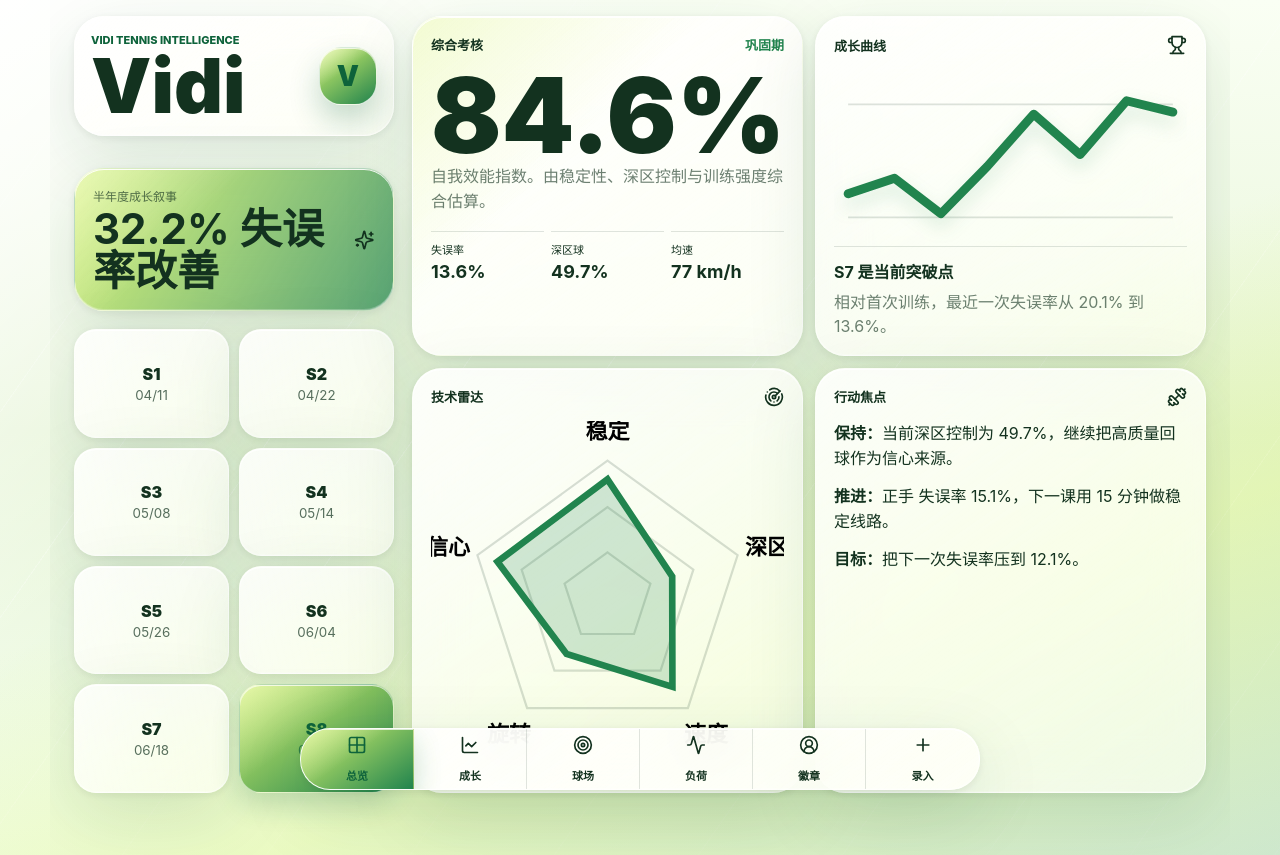
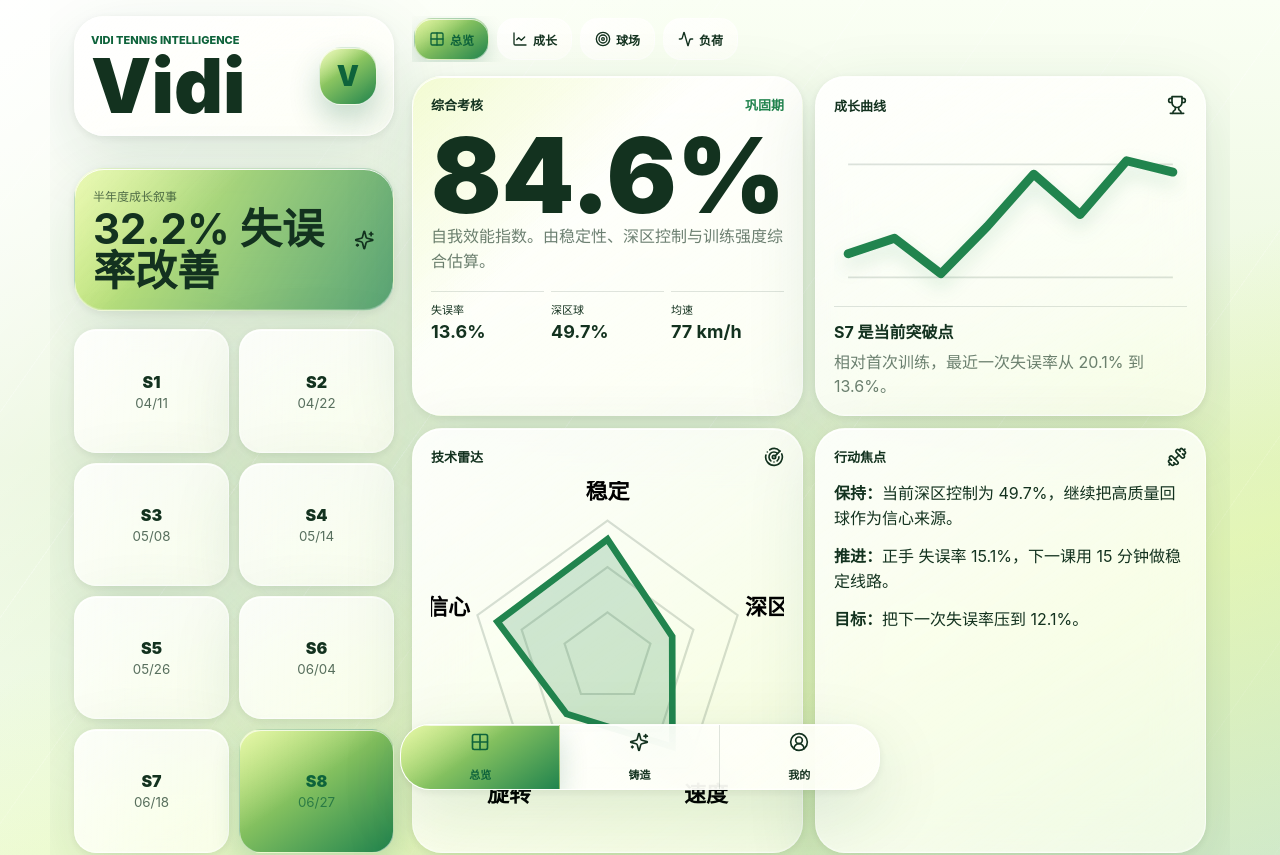
Before and after one commit to ChivaLryCieux/Vidi, a React (Vite) app: page / in a window 1280 px wide. Shown: the top 855 px of the page. Built offline with nearby package versions, Linux system fonts and the light colour scheme.

Commit message:
页面布局优化

```diff
--- a/src/main.tsx
+++ b/src/main.tsx
@@ -162,17 +162,24 @@ const baseMetrics = rawSessions.map(buildMetric);
 
 const navItems = [
   { id: "overview", label: "总览", icon: Grid2X2 },
-  { id: "growth", label: "成长", icon: LineChart },
-  { id: "court", label: "球场", icon: Target },
-  { id: "load", label: "负荷", icon: Activity },
-  { id: "badges", label: "徽章", icon: CircleUserRound },
-  { id: "input", label: "录入", icon: Plus },
+  { id: "mint", label: "铸造", icon: Sparkles },
+  { id: "mine", label: "我的", icon: CircleUserRound },
 ] as const;
 
 type ViewId = (typeof navItems)[number]["id"];
 
+const overviewSubTabs = [
+  { id: "overview", label: "总览", icon: Grid2X2 },
+  { id: "growth", label: "成长", icon: LineChart },
+  { id: "court", label: "球场", icon: Target },
+  { id: "load", label: "负荷", icon: Activity },
+] as const;
+
+type OverviewSubView = (typeof overviewSubTabs)[number]["id"];
+
 function App() {
   const [view, setView] = React.useState<ViewId>("overview");
+  const [subView, setSubView] = React.useState<OverviewSubView>("overview");
   const [selected, setSelected] = React.useState(baseMetrics.length - 1);
   const [manualSessions, setManualSessions] = React.useState<SessionMetric[]>([]);
   const metrics = [...baseMetrics, ...manualSessions];
@@ -236,6 +243,8 @@ function App() {
         <div className="mark" aria-label="Vidi mark">V</div>
       </header>
 
+      {view === "overview" && (
+        <>
           <section className="hero-strip">
             <div>
               <span>半年度成长叙事</span>
@@ -243,16 +252,32 @@ function App() {
             </div>
             <Sparkles size={28} />
           </section>
-
           <SessionRail metrics={metrics} selected={selected} onSelect={setSelected} />
+        </>
+      )}
 
       <section className="view-frame">
-        {view === "overview" && <Overview current={current} first={first} latest={latest} metrics={metrics} />}
-        {view === "growth" && <Growth metrics={metrics} selected={selected} onSelect={setSelected} />}
-        {view === "court" && <CourtView current={current} />}
-        {view === "load" && <LoadView current={current} metrics={metrics} />}
-        {view === "badges" && <BadgeView />}
-        {view === "input" && <InputView onAdd={addManualSession} latest={latest} />}
+        {view === "overview" && (
+          <>
+            <div className="sub-tabs" aria-label="总览子导航">
+              {overviewSubTabs.map((tab) => {
+                const Icon = tab.icon;
+                return (
+                  <button key={tab.id} className={subView === tab.id ? "active" : ""} onClick={() => setSubView(tab.id)} type="button">
+                    <Icon size={16} />
+                    <span>{tab.label}</span>
+                  </button>
+                );
+              })}
+            </div>
+            {subView === "overview" && <Overview current={current} first={first} latest={latest} metrics={metrics} />}
+            {subView === "growth" && <Growth metrics={metrics} selected={selected} onSelect={setSelected} />}
+            {subView === "court" && <CourtView current={current} />}
+            {subView === "load" && <LoadView current={current} metrics={metrics} />}
+          </>
+        )}
+        {view === "mint" && <MintView onAdd={addManualSession} latest={latest} />}
+        {view === "mine" && <MineView />}
       </section>
 
       <nav className="bottom-nav" aria-label="主导航">
@@ -464,69 +489,6 @@ function LoadView({ current, metrics }: { current: SessionMetric; metrics: Sessi
   );
 }
 
-function BadgeView() {
-  const [badges, setBadges] = React.useState<TimestampBadge[]>(readBadges);
-  const latest = badges[0];
-
-  React.useEffect(() => {
-    try {
-      localStorage.setItem(badgeStorageKey, JSON.stringify(badges));
-    } catch {
-      // Local persistence can be disabled by the host webview.
-    }
-  }, [badges]);
-
-  function addBadge() {
-    const timestamp = Date.now();
-    setBadges((items) => [{ id: `${timestamp}-${items.length}`, timestamp }, ...items].slice(0, 80));
-  }
-
-  return (
-    <div className="grid-view">
-      <Card className="badge-studio wide-card">
-        <div className="card-title">
-          <span>时间戳圆形徽章</span>
-          <CircleUserRound size={20} />
-        </div>
-        <div className="badge-studio-body">
-          <div className="badge-preview">
-            {latest ? <BadgeMark badge={latest} /> : <span className="badge-placeholder" aria-hidden="true" />}
-          </div>
-          <div className="badge-actions">
-            <strong>{latest ? `#${latest.timestamp}` : "新徽章"}</strong>
-            <p className="muted">{latest ? formatMoment(latest.timestamp) : "等待时间签名"}</p>
-            <button type="button" onClick={addBadge}>
-              <Plus size={20} />
-              <span>生成徽章</span>
-            </button>
-          </div>
-        </div>
-      </Card>
-      <Card className="wide-card">
-        <div className="card-title">
-          <span>本地徽章库</span>
-          <span>{badges.length} 枚</span>
-        </div>
-        {badges.length ? (
-          <div className="badge-grid" aria-label="本地生成徽章">
-            {badges.map((badge) => (
-              <figure key={badge.id} className="badge-tile">
-                <BadgeMark badge={badge} />
-                <figcaption>
-                  <strong>{new Date(badge.timestamp).toLocaleTimeString("zh-CN", { hour: "2-digit", minute: "2-digit", second: "2-digit" })}</strong>
-                  <span>{new Date(badge.timestamp).toLocaleDateString("zh-CN")}</span>
-                </figcaption>
-              </figure>
-            ))}
-          </div>
-        ) : (
-          <p className="muted">当前设备还没有保留的徽章。</p>
-        )}
-      </Card>
-    </div>
-  );
-}
-
 function InputView({ onAdd, latest }: { onAdd: (form: FormData) => void; latest: SessionMetric }) {
   return (
     <div className="grid-view">
@@ -572,6 +534,80 @@ function InputView({ onAdd, latest }: { onAdd: (form: FormData) => void; latest:
           <span>Ready</span>
         </div>
         <p className="muted">当前版本用表单模拟用户输入。后续可将同一数据模型接入 Tauri 文件读取、手机端传感器、CSV 导入或云端账号同步。</p>
+      </Card>
+    </div>
+  );
+}
+
+function MintView({ onAdd, latest }: { onAdd: (form: FormData) => void; latest: SessionMetric }) {
+  const [badges, setBadges] = React.useState<TimestampBadge[]>(readBadges);
+
+  React.useEffect(() => {
+    try {
+      localStorage.setItem(badgeStorageKey, JSON.stringify(badges));
+    } catch {
+      // Local persistence can be disabled by the host webview.
+    }
+  }, [badges]);
+
+  function addBadge() {
+    const timestamp = Date.now();
+    setBadges((items) => [{ id: `${timestamp}-${items.length}`, timestamp }, ...items].slice(0, 80));
+  }
+
+  const latestBadge = badges[0];
+
+  return (
+    <div className="grid-view">
+      <InputView onAdd={onAdd} latest={latest} />
+      <Card className="badge-studio wide-card">
+        <div className="card-title">
+          <span>时间戳徽章铸造</span>
+          <Sparkles size={20} />
+        </div>
+        <div className="badge-studio-body">
+          <div className="badge-preview">
+            {latestBadge ? <BadgeMark badge={latestBadge} /> : <span className="badge-placeholder" aria-hidden="true" />}
+          </div>
+          <div className="badge-actions">
+            <strong>{latestBadge ? `#${latestBadge.timestamp}` : "新徽章"}</strong>
+            <p className="muted">{latestBadge ? formatMoment(latestBadge.timestamp) : "等待时间签名"}</p>
+            <button type="button" onClick={addBadge}>
+              <Plus size={20} />
+              <span>铸造徽章</span>
+            </button>
+          </div>
+        </div>
+      </Card>
+    </div>
+  );
+}
+
+function MineView() {
+  const [badges] = React.useState<TimestampBadge[]>(readBadges);
+
+  return (
+    <div className="grid-view">
+      <Card className="wide-card">
+        <div className="card-title">
+          <span>我的徽章</span>
+          <span>{badges.length} 枚</span>
+        </div>
+        {badges.length ? (
+          <div className="badge-grid" aria-label="本地生成徽章">
+            {badges.map((badge) => (
+              <figure key={badge.id} className="badge-tile">
+                <BadgeMark badge={badge} />
+                <figcaption>
+                  <strong>{new Date(badge.timestamp).toLocaleTimeString("zh-CN", { hour: "2-digit", minute: "2-digit", second: "2-digit" })}</strong>
+                  <span>{new Date(badge.timestamp).toLocaleDateString("zh-CN")}</span>
+                </figcaption>
+              </figure>
+            ))}
+          </div>
+        ) : (
+          <p className="muted">还没有徽章，去铸造一枚吧。</p>
+        )}
       </Card>
     </div>
   );
--- a/src/styles.css
+++ b/src/styles.css
@@ -199,6 +199,49 @@ h1 {
 
 .view-frame {
   min-height: 58vh;
+}
+
+.sub-tabs {
+  display: flex;
+  gap: 8px;
+  margin-bottom: 14px;
+  overflow-x: auto;
+  overscroll-behavior-x: contain;
+  scrollbar-width: none;
+  -webkit-overflow-scrolling: touch;
+  padding: 2px;
+}
+
+.sub-tabs::-webkit-scrollbar {
+  display: none;
+}
+
+.sub-tabs button {
+  display: inline-flex;
+  align-items: center;
+  gap: 5px;
+  min-width: 0;
+  min-height: 42px;
+  flex-shrink: 0;
+  border-radius: 18px;
+  padding: 0 14px;
+  border: 1px solid var(--line);
+  background:
+    linear-gradient(145deg, rgba(255, 255, 255, 0.72), rgba(255, 255, 247, 0.28)),
+    var(--card);
+  font-size: 12px;
+  font-weight: 800;
+  transition: background 180ms ease, box-shadow 180ms ease;
+}
+
+.sub-tabs button.active {
+  background:
+    linear-gradient(145deg, rgba(255, 255, 255, 0.42), transparent 46%),
+    linear-gradient(145deg, var(--lime), var(--accent));
+  box-shadow:
+    0 8px 20px rgba(14, 99, 59, 0.18),
+    inset 0 1px 0 rgba(255, 255, 255, 0.72);
+  color: var(--accent-deep);
 }
 
 .grid-view {
@@ -789,8 +832,8 @@ h1 {
   bottom: max(10px, env(safe-area-inset-bottom));
   z-index: 20;
   display: grid;
-  grid-template-columns: repeat(6, 1fr);
-  width: min(calc(100% - 20px), 560px);
+  grid-template-columns: repeat(3, 1fr);
+  width: min(calc(100% - 20px), 480px);
   overflow: hidden;
   transform: translateX(-50%);
   border-radius: 30px;
@@ -802,7 +845,7 @@ h1 {
 .bottom-nav button {
   display: grid;
   min-width: 0;
-  min-height: 60px;
+  min-height: 64px;
   place-items: center;
   gap: 2px;
   border: 0;
@@ -860,7 +903,7 @@ input:focus-visible {
   }
 
   .bottom-nav {
-    width: 680px;
+    width: 480px;
   }
 }
 
```
Lines whose indentation alone changed are shown as unchanged.
